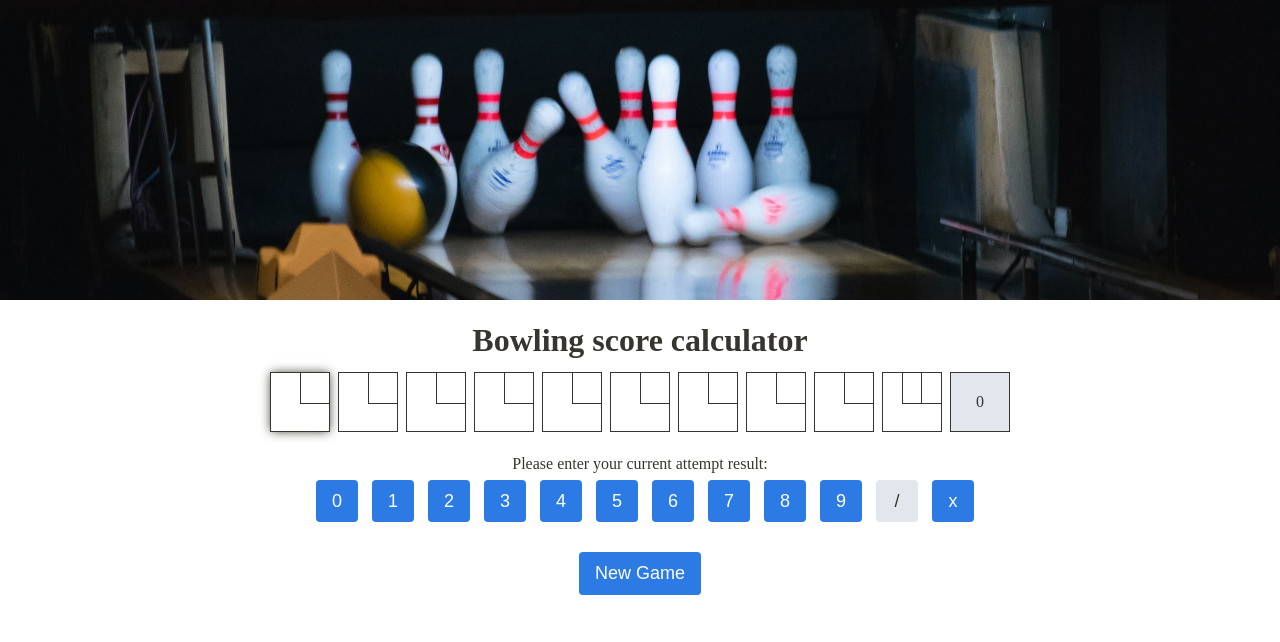
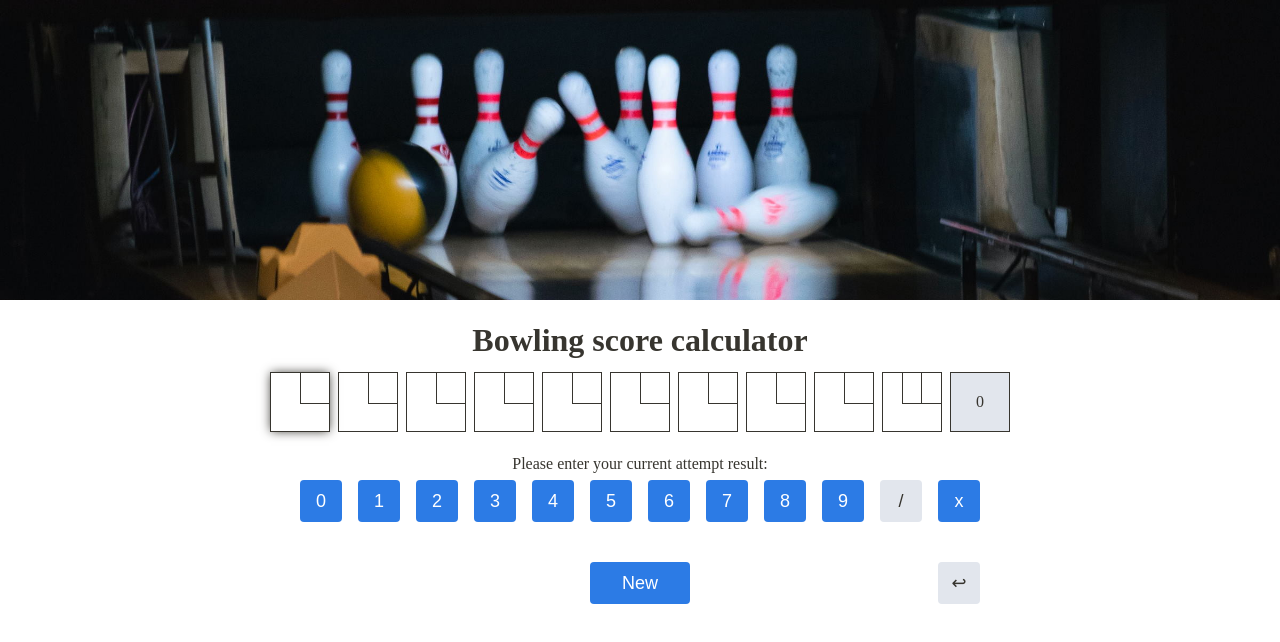
Before and after one commit to est1908/bowling-score, a React app: page / in a window 1280 px wide. Shown: the top 642 px of the page. Built offline with nearby package versions, Linux system fonts and the light colour scheme.

Commit message:
Undo to UI

```diff
--- a/src/components/dumb/action-buttons/action-buttons-component.tsx
+++ b/src/components/dumb/action-buttons/action-buttons-component.tsx
@@ -21,6 +21,7 @@ export default function ActionButtons(props: Props) {
         return x <= props.maxNumber;
     }
 
+    // tood: extract and memorize
     function renderButton(actBtnCode: ActionButtonCode) {
         function handleClick() {
             props.onClick(actBtnCode);
--- a/src/components/dumb/action-buttons/action-buttons.scss
+++ b/src/components/dumb/action-buttons/action-buttons.scss
@@ -2,9 +2,9 @@
 
 .action-buttons {
     display: grid;
-    grid-gap: 6 * $space;
-    grid-template-columns: repeat(6, 32px);
-    grid-template-rows: repeat(2, 32px);
+    grid-gap: 4 * $space;
+    grid-template-columns: repeat(6, 42px);
+    grid-template-rows: repeat(2, 42px);
 
     &__button {
         width: 42px;
@@ -15,7 +15,8 @@
 
 @media only screen and (min-width: $mobile-breakpoint) {
     .action-buttons {
-        grid-template-columns: repeat(12, 32px);
-        grid-template-rows: repeat(1, 32px);
+        //grid-gap: 6 * $space;
+        grid-template-columns: repeat(12, 42px);
+        grid-template-rows: repeat(1, 42px);
     }
 }
--- a/src/components/smart/app/app-component.tsx
+++ b/src/components/smart/app/app-component.tsx
@@ -15,6 +15,7 @@ type State = {
     pinsAvailable: number;
     statusText: string;
     isGameFinished: boolean;
+    isUndoAvailable: boolean;
 };
 
 function getStatusText(scoreTable: ScoreTable): string {
@@ -32,6 +33,7 @@ function mapToState(scoreTable: ScoreTable): State {
         totalScore: scoreTable.totalScore,
         pinsAvailable: scoreTable.pinsAvailable,
         isGameFinished: scoreTable.isGameFinished,
+        isUndoAvailable: scoreTable.isUndoAvailable,
         statusText: getStatusText(scoreTable)
     };
 }
@@ -48,9 +50,10 @@ export default class App extends Component<Props, State> {
                 <h1 className="app-container__title">Bowling score calculator</h1>
                 <div className="app-container__score-table">{this.renderScoreTable()}</div>
                 <div className="app-container__action-buttons">{this.renderActionButtons()}</div>
-                <button className="app-container__btn-new-game" onClick={this.handleNewGame}>
-                    New Game
-                </button>
+                <div className="app-container__bottom_buttons">
+                    {this.renderNewButton()}
+                    {this.renderUndoButton()}
+                </div>
             </div>
         );
     }
@@ -83,6 +86,26 @@ export default class App extends Component<Props, State> {
         );
     }
 
+    renderNewButton() {
+        return (
+            <button className="app-container__btn-new-game" onClick={this.handleNewGame}>
+                New
+            </button>
+        );
+    }
+
+    renderUndoButton() {
+        return (
+            <button
+                className="app-container__btn-undo"
+                disabled={!this.state.isUndoAvailable}
+                onClick={this.handleUndo}
+            >
+                ↩
+            </button>
+        );
+    }
+
     handleAddPins = (btnCode: ActionButtonCode) => {
         const pins = this.buttonCodeToPins(btnCode);
         this.props.scoreTable.add(pins);
@@ -91,6 +114,11 @@ export default class App extends Component<Props, State> {
 
     handleNewGame = () => {
         this.props.scoreTable.reset();
+        this.updateState();
+    };
+
+    handleUndo = () => {
+        this.props.scoreTable.undo();
         this.updateState();
     };
 
--- a/src/components/smart/app/app.scss
+++ b/src/components/smart/app/app.scss
@@ -32,9 +32,42 @@
         margin-bottom: 2 * $space;
     }
 
+    &__bottom_buttons {
+        margin-top: 8 * $space;
+        display: grid;
+        grid-gap: 4 * $space;
+        grid-template-columns: repeat(6, 42px);
+        grid-template-rows: repeat(1, 42px);
+    }
+
     &__btn-new-game {
-        margin-top: 8 * $space;
-        display: flex;
-        justify-content: center;
+        grid-column: 3 / 5;
+        grid-row: 1;
+    }
+
+    &__btn-undo {
+        grid-column: 6 / -1;
+        grid-row: 1;
+        width: 42px;
+        height: 42px;
+        padding: 0;
     }
 }
+
+@media only screen and (min-width: $mobile-breakpoint) {
+    .app-container {
+        &__bottom_buttons {
+            grid-template-columns: repeat(12, 42px);
+        }
+
+        &__btn-new-game {
+            grid-column: 6 / 8;
+            grid-row: 1;
+        }
+
+        &__btn-undo {
+            grid-column: 12 / -1;
+            grid-row: 1;
+        }
+    }
+}
--- a/src/domain/score-table/score-table.ts
+++ b/src/domain/score-table/score-table.ts
@@ -26,6 +26,10 @@ export class ScoreTableDefault implements ScoreTable {
 
     get pinsAvailable(): number {
         return this.currentFrame.pinsAvailable;
+    }
+
+    get isUndoAvailable(): boolean {
+        return this.currentFrameIndex > 0 || this.currentFrame.triesCount > 0;
     }
 
     get frameScores(): FrameScore[] {
--- a/src/domain/types.ts
+++ b/src/domain/types.ts
@@ -3,10 +3,12 @@ export const MAX_PINS_COUNT = 10;
 export interface ScoreTable {
     frameScores: FrameScore[];
     totalScore: number;
+    currentFrameIndex: number;
+    isUndoAvailable: boolean;
+    isGameFinished: boolean;
     pinsAvailable: number;
-    isGameFinished: boolean;
-    currentFrameIndex: number;
     add(pins: number): void;
+    undo(): void;
     reset(): void;
 }
 
```
Also changed, not shown: 2 other files (tests, documents, lock files or other folders).
